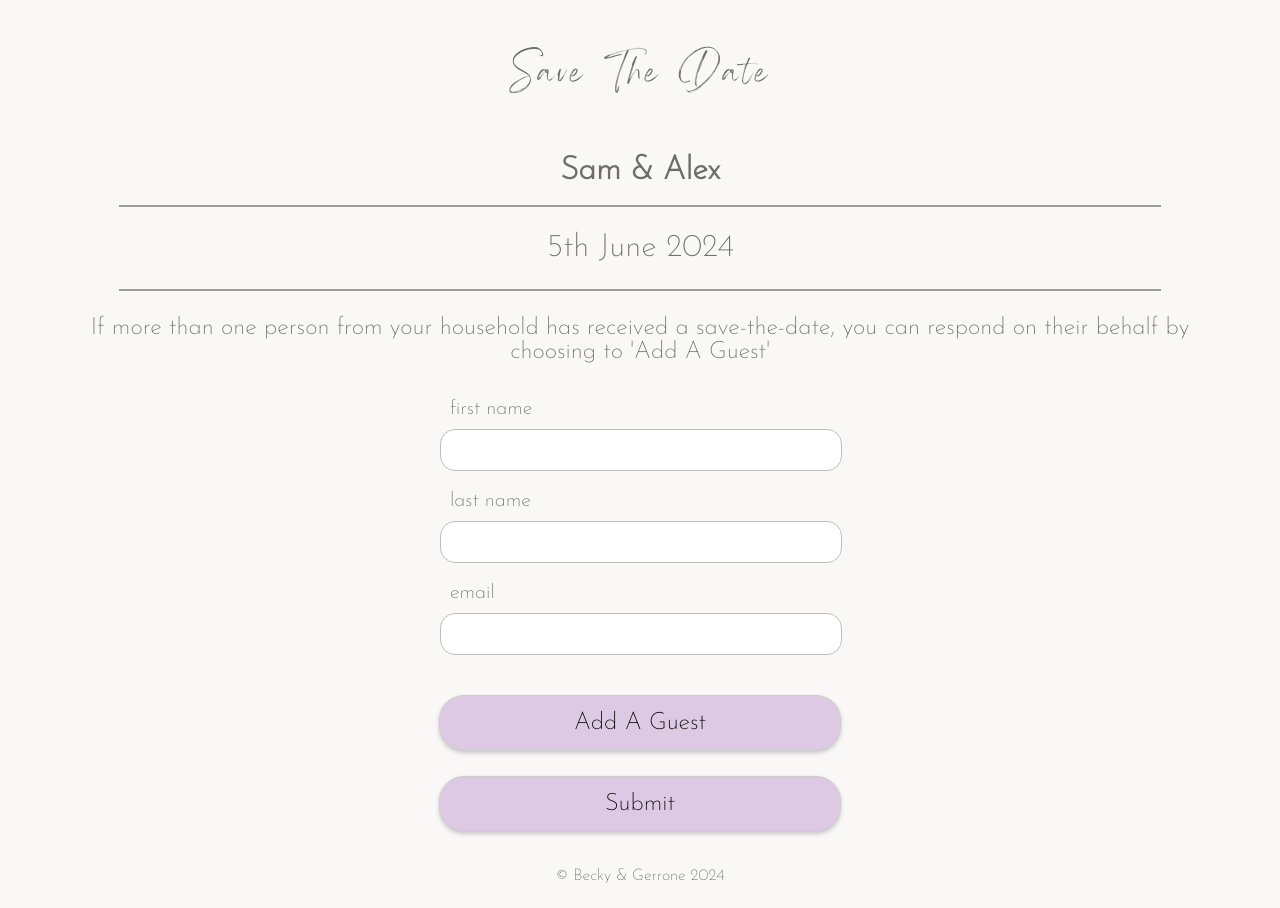
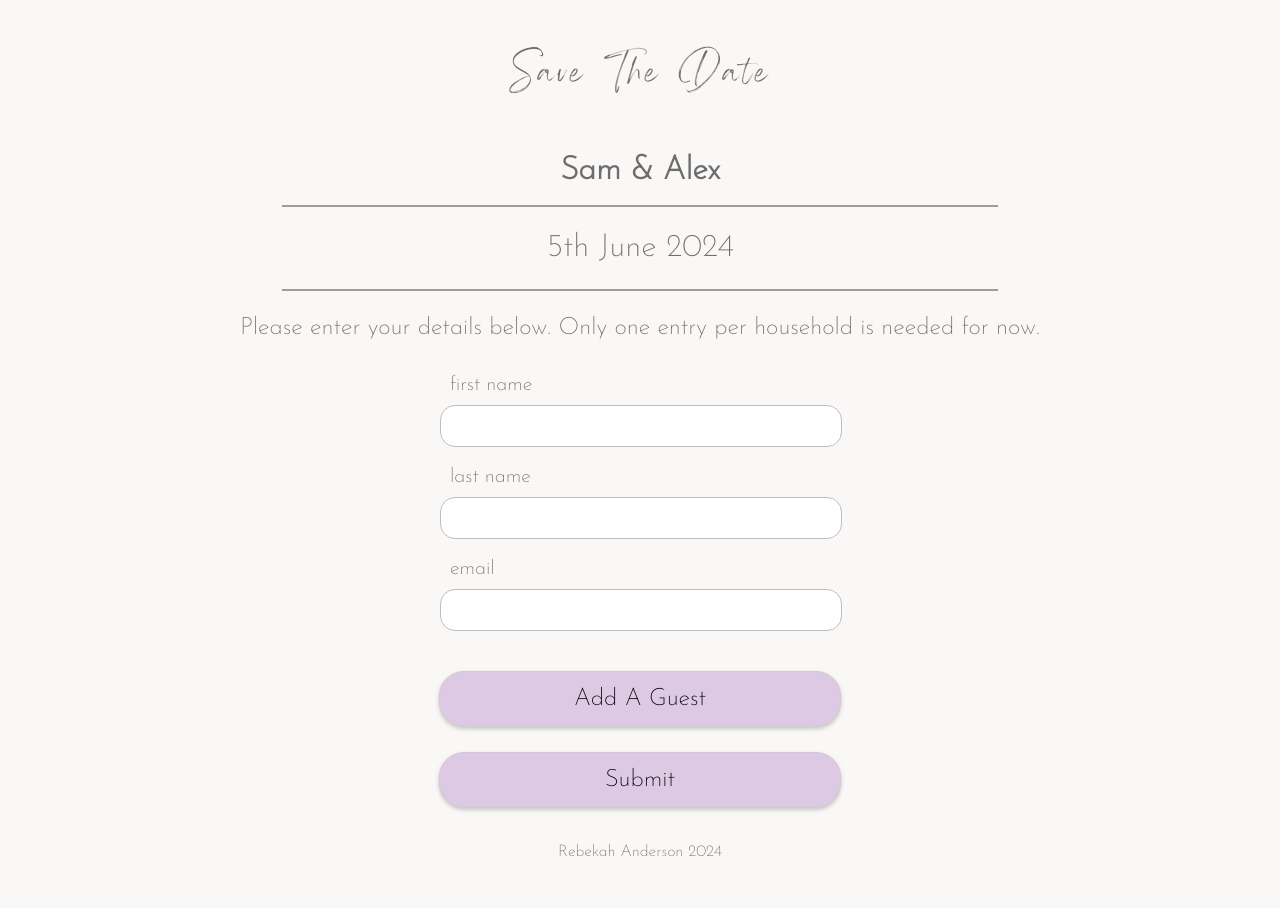
Before and after one commit to RebekahCodes/Project-STD, a Next.js app in the folder project-save-the-date/: page /sign-up in a window 1280 px wide. After the commit the page ends 884 px from the top, so only its background shows below. Built offline with nearby package versions, Linux system fonts and the light colour scheme.

Commit message:
updated form text and site footer

```diff
--- a/project-save-the-date/app/sign-up/page.js
+++ b/project-save-the-date/app/sign-up/page.js
@@ -9,7 +9,7 @@ export default function SignUp() {
         <Info
           title={process.env.NEXT_PUBLIC_NAMES}
           date={process.env.NEXT_PUBLIC_DATE}
-          text="If more than one person from your household has received a save-the-date, you can respond on their behalf by choosing to 'Add A Guest'"
+          text={process.env.NEXT_PUBLIC_FORM_TEXT}
         />
         <SignUpForm />
       </div>
--- a/project-save-the-date/src/components/footer/footer.jsx
+++ b/project-save-the-date/src/components/footer/footer.jsx
@@ -5,7 +5,7 @@ export default function Footer() {
   return (
 
 <footer className="site-footer">
-     <p>© Becky & Gerrone 2024</p>
+     <p>{process.env.NEXT_PUBLIC_SITE_FOOTER}</p>
 </footer>
 
 
```
Also changed, not shown: 2 other files (tests, documents, lock files or other folders).
